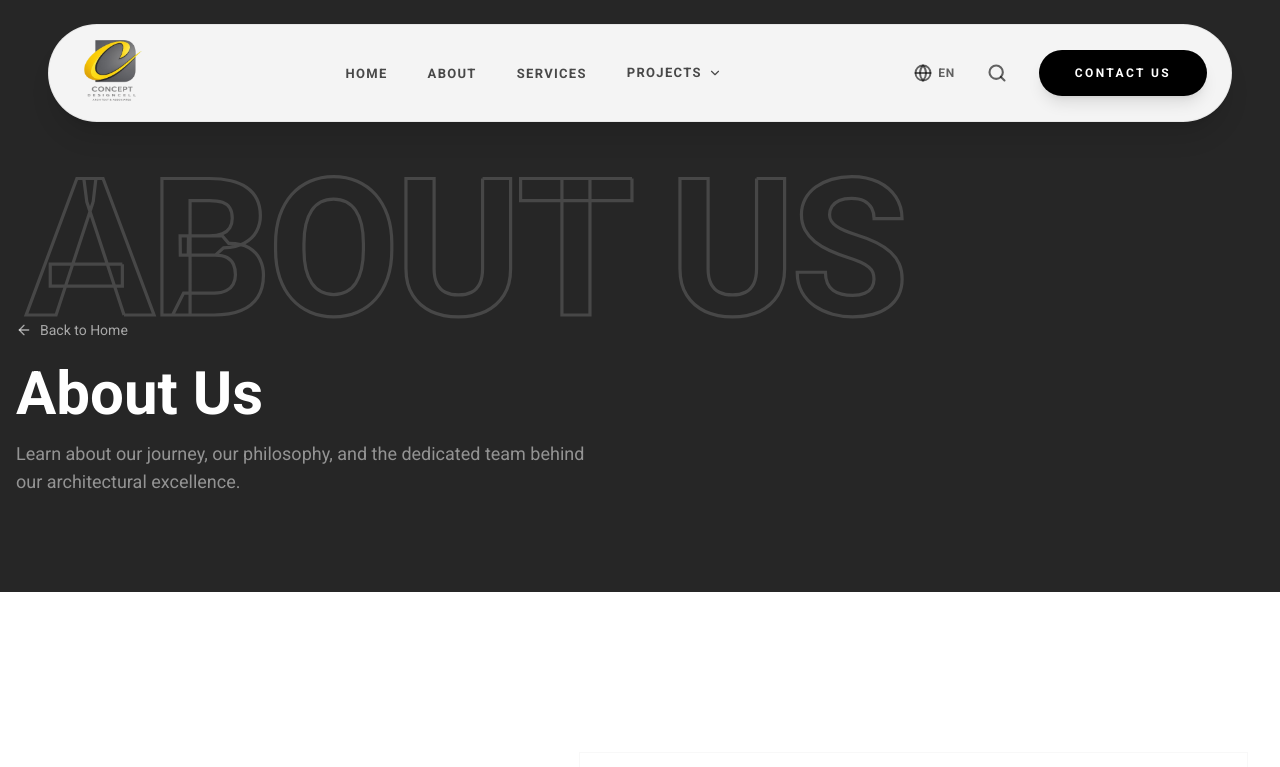
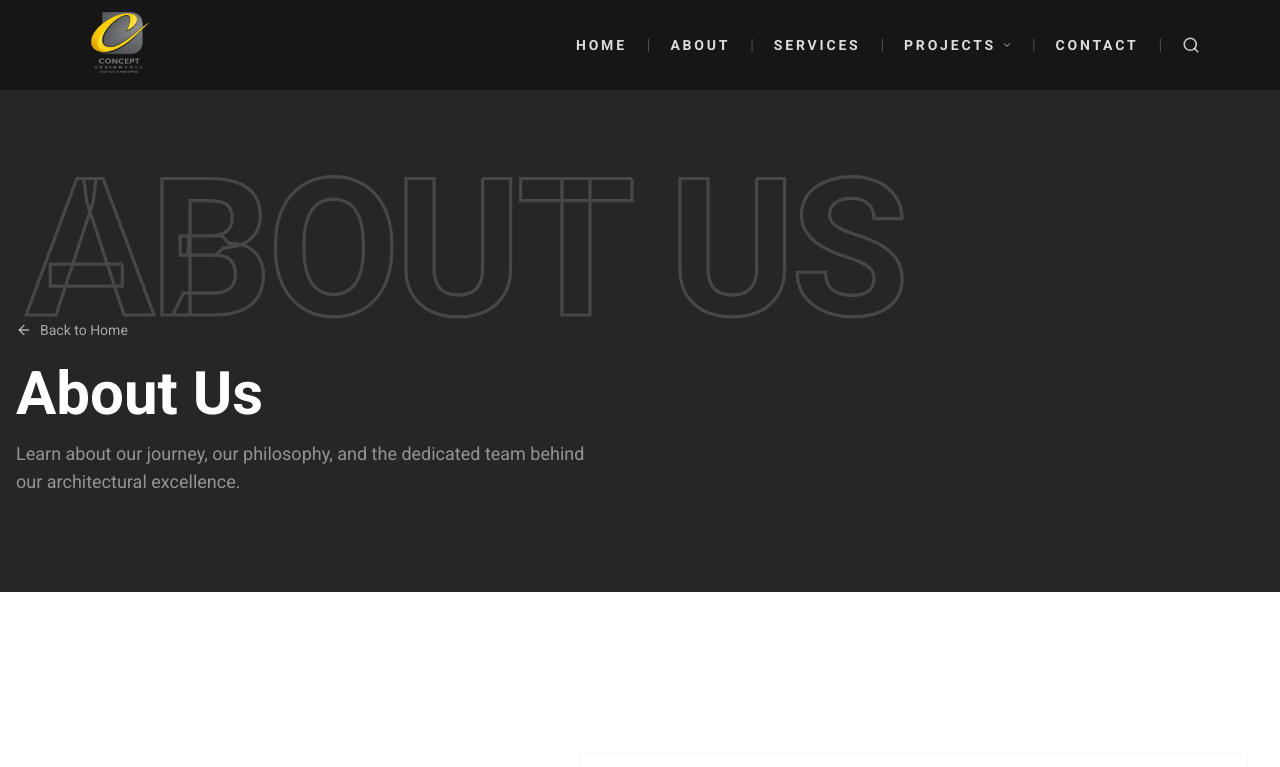
Before and after one commit to WebTeam14/concept-design-cell, a React (Vite) app: page /#/about in a window 1280 px wide. Shown: the top 767 px of the page. Built offline with nearby package versions, Linux system fonts and the light colour scheme; the HTML template or start-up script is replaced by a standard one.

Commit message:
Nav bar, project grid Updated

```diff
--- a/src/components/AboutExtras.tsx
+++ b/src/components/AboutExtras.tsx
@@ -187,7 +187,7 @@ function Philosophy() {
             <motion.div
               key={item.title}
               {...fadeUp(0.15 + i * 0.1)}
-              className="border border-background/10 p-8 hover:border-primary transition-colors duration-500 group"
+              className="border border-background/20 p-8 hover:border-primary transition-colors duration-500 group"
             >
               <h3 className="text-primary text-xs font-bold tracking-[0.4em] uppercase mb-4 group-hover:translate-x-2 transition-transform duration-300">
                 {item.title}
--- a/src/components/ClientLogoSlider.tsx
+++ b/src/components/ClientLogoSlider.tsx
@@ -13,14 +13,15 @@ export default function ClientLogoSlider() {
     <section className="py-12 md:py-20 bg-background overflow-hidden border-t border-b border-border/20">
       <div className="container mx-auto px-4 mb-8 text-center">
         <h2 className="text-2xl md:text-3xl font-display font-semibold text-foreground">
-          Our Valued Clients
+          OUR VALUED CLIENTS
         </h2>
         <div className="w-16 h-0.5 bg-primary/40 mx-auto mt-4"></div>
       </div>
 
       {/* Marquee Wrapper */}
-      <div className="relative w-full flex overflow-x-hidden pt-8 pb-4 bg-muted/30">
+      <div className="relative w-full flex overflow-x-hidden py-12 bg-foreground">
         <div className="flex w-max animate-marquee space-x-12 md:space-x-24 px-12 md:px-24 items-center">
+
           {clientLogos.map((logo, index) => (
             <div
               key={`logo-${index}`}
--- a/src/components/Navbar.tsx
+++ b/src/components/Navbar.tsx
@@ -1,9 +1,10 @@
 import { useState, useEffect, useRef } from "react";
-import { Menu, X, ChevronDown, Search, Globe } from "lucide-react";
+import { Menu, X, Search, ChevronDown } from "lucide-react";
 import { Link, useLocation } from "react-router-dom";
 import { motion, AnimatePresence } from "framer-motion";
-import logo from "../assets/ConceptCellDesgin-Logo-removebg-preview.png";
+import logo from "@/assets/logo.png";
 
+// ─── Nav data ─────────────────────────────────────────────────────────────────
 const navLinks = [
   { label: "Home", href: "/" },
   { label: "About", href: "/about" },
@@ -16,199 +17,328 @@ const navLinks = [
       { label: "Ongoing Projects", href: "/projects/ongoing" },
     ],
   },
+
   { label: "Contact", href: "/contact" },
 ];
 
 export default function Navbar() {
   const [isOpen, setIsOpen] = useState(false);
   const [scrolled, setScrolled] = useState(false);
-  const [dropdownOpen, setDropdownOpen] = useState(false);
-  const dropdownRef = useRef<HTMLLIElement>(null);
+  const [openDropdown, setOpenDropdown] = useState<string | null>(null);
+  const [searchOpen, setSearchOpen] = useState(false);
+  const searchRef = useRef<HTMLInputElement>(null);
   const location = useLocation();
   const isHome = location.pathname === "/";
 
   useEffect(() => {
-    const onScroll = () => setScrolled(window.scrollY > 20);
-    window.addEventListener("scroll", onScroll);
+    const onScroll = () => setScrolled(window.scrollY > 60);
+    window.addEventListener("scroll", onScroll, { passive: true });
     return () => window.removeEventListener("scroll", onScroll);
   }, []);
 
   useEffect(() => {
-    const handleClick = (e: MouseEvent) => {
-      if (dropdownRef.current && !dropdownRef.current.contains(e.target as Node)) {
-        setDropdownOpen(false);
-      }
-    };
-    document.addEventListener("click", handleClick);
-    return () => document.removeEventListener("click", handleClick);
-  }, []);
+    document.body.style.overflow = isOpen ? "hidden" : "";
+    return () => { document.body.style.overflow = ""; };
+  }, [isOpen]);
+
+  useEffect(() => {
+    if (searchOpen) setTimeout(() => searchRef.current?.focus(), 50);
+  }, [searchOpen]);
 
   const handleNavClick = (href: string) => {
     setIsOpen(false);
-    setDropdownOpen(false);
+    setOpenDropdown(null);
     if (href.startsWith("/#") && isHome) {
-      const id = href.replace("/#", "");
-      document.getElementById(id)?.scrollIntoView({ behavior: "smooth" });
+      document.getElementById(href.replace("/#", ""))?.scrollIntoView({ behavior: "smooth" });
     }
   };
 
+  // TRUE when sitting over a dark hero (transparent navbar, white text)
+  const onDarkHero = !scrolled && isHome && !isOpen;
+
   return (
-    <nav className={`fixed top-0 left-0 right-0 z-50 transition-all duration-700 ease-in-out ${
-      scrolled ? "pt-2 px-4 md:px-8 lg:px-12" : "pt-4 md:pt-6 px-4 md:px-8 lg:px-12"
-    }`}>
-      <div className={`mx-auto max-w-[1400px] flex items-center justify-between px-6 py-1 transition-all duration-500 shadow-xl ${
-        isOpen ? "rounded-t-[32px] rounded-b-none shadow-2xl" : "rounded-full shadow-lg hover:shadow-xl"
-      } bg-white/95 backdrop-blur-xl border border-black/5`}>
+    <>
+      {/* ═══════════════════════════════════════════════════════════════════
+          NAVBAR
+      ═══════════════════════════════════════════════════════════════════ */}
+      <nav
+        className={`
+          fixed top-0 left-0 right-0 z-50
+          transition-all duration-500
+          ${scrolled
+            ? "bg-black/75 backdrop-blur-md shadow-[0_2px_20px_rgba(0,0,0,0.35)]"
+            : "bg-black/40 backdrop-blur-sm"
+          }
+        `}
+      >
+        {/* ── Search overlay ──────────────────────────────────────────────── */}
+        <AnimatePresence>
+          {searchOpen && (
+            <motion.div
+              initial={{ opacity: 0 }}
+              animate={{ opacity: 1 }}
+              exit={{ opacity: 0 }}
+              transition={{ duration: 0.2 }}
+              className={`
+                absolute inset-0 z-20 flex items-center px-6 md:px-12
+                ${scrolled ? "bg-white" : "bg-black/55 backdrop-blur-sm"}
+              `}
+            >
+              <Search size={17} className={scrolled ? "text-neutral-400" : "text-white/55"} />
+              <input
+                ref={searchRef}
+                type="text"
+                placeholder="Type to search…"
+                className={`
+                  flex-1 px-4 bg-transparent outline-none text-[13px] tracking-wider font-medium
+                  ${scrolled ? "text-black placeholder-neutral-400" : "text-white placeholder-white/45"}
+                `}
+              />
+              <button
+                onClick={() => setSearchOpen(false)}
+                className={`p-2 transition-colors ${scrolled ? "text-neutral-500 hover:text-black" : "text-white/65 hover:text-white"
+                  }`}
+              >
+                <X size={19} />
+              </button>
+            </motion.div>
+          )}
+        </AnimatePresence>
 
-        {/* Logo */}
-        <Link to="/" onClick={() => setIsOpen(false)} className="flex items-center shrink-0 group py-1">
+        {/* ── Main bar ────────────────────────────────────────────────────── */}
+        <div className="flex items-center justify-between h-[80px] md:h-[90px] lg:h-[90px] px-5 md:px-8 lg:px-14 xl:px-20">
+
+          {/* LOGO — far left */}
+          <Link
+            to="/"
+            onClick={() => setIsOpen(false)}
+            className="flex items-center shrink-0 group py-2"
+          >
             <img
               src={logo}
               alt="Concept Design Cell"
-            className="h-12 md:h-16 lg:h-20 w-auto object-contain transition-all duration-500 group-hover:scale-110"
+              className={`
+                h-14 md:h-16 lg:h-20 w-auto object-contain
+                transition-all duration-500
+              `}
             />
           </Link>
 
-        {/* Desktop Nav - Centered Links */}
-        <div className="hidden lg:flex items-center justify-center flex-1 mx-8">
-          <ul className="flex items-center gap-6 xl:gap-10">
-            {navLinks.slice(0, -1).map((link) =>
-              link.dropdown ? (
-                <li
-                  key={link.href}
-                  className="relative group py-2"
-                  onMouseEnter={() => setDropdownOpen(true)}
-                  onMouseLeave={() => setDropdownOpen(false)}
+          {/* DESKTOP LINKS — far right, pipe-separated */}
+          <div className="hidden lg:flex items-center">
+            {navLinks.map((link, i) => (
+              <div key={link.href} className="flex items-center">
+                {/* Pipe separator */}
+                {i > 0 && (
+                  <span
+                    className="mx-4 xl:mx-5 select-none font-thin text-base leading-none text-white/30"
+                  >
+                    |
+                  </span>
+                )}
+
+                {link.dropdown ? (
+                  /* Dropdown trigger */
+                  <div
+                    className="relative"
+                    onMouseEnter={() => setOpenDropdown(link.label)}
+                    onMouseLeave={() => setOpenDropdown(null)}
                   >
                     <button
-                    className="flex items-center gap-1.5 text-[13px] font-bold tracking-widest text-black/70 hover:text-black transition-all uppercase group-hover:scale-105"
+                      className={`
+                      flex items-center gap-1.5
+                      text-[13px] md:text-[14px] font-bold tracking-[0.2em] uppercase
+                      transition-colors duration-200
+                      text-white/85 hover:text-white
+                    `}
                     >
                       {link.label}
                       <ChevronDown
-                      size={14}
-                      className={`transition-transform duration-500 ${dropdownOpen ? "rotate-180" : ""}`}
+                        size={10}
+                        className={`transition-transform duration-300 ${openDropdown === link.label ? "rotate-180" : ""
+                          }`}
                       />
                     </button>
 
-                  {/* Dropdown Menu */}
-                  <div className={`absolute top-full left-1/2 -translate-x-1/2 mt-3 w-72 opacity-0 invisible group-hover:opacity-100 group-hover:visible transition-all duration-500 transform translate-y-4 group-hover:translate-y-0 bg-white border border-neutral-100 shadow-[0_20px_50px_rgba(0,0,0,0.15)] rounded-[24px] py-4 overflow-hidden z-[100]`}>
-                    <div className="flex flex-col">
+                    {/* Dropdown panel */}
+                    <AnimatePresence>
+                      {openDropdown === link.label && (
+                        <motion.div
+                          initial={{ opacity: 0, y: 5 }}
+                          animate={{ opacity: 1, y: 0 }}
+                          exit={{ opacity: 0, y: 5 }}
+                          transition={{ duration: 0.16 }}
+                          className="absolute top-full right-0 mt-4 w-52 bg-white shadow-[0_8px_30px_rgba(0,0,0,0.13)] border-t-[2px] border-neutral-800"
+                        >
                           {link.dropdown.map((sub) => (
                             <Link
                               key={sub.href}
                               to={sub.href}
                               onClick={() => handleNavClick(sub.href)}
-                          className="block px-8 py-4 text-[12px] font-bold tracking-[0.12em] text-neutral-600 hover:text-black hover:bg-neutral-50 transition-all uppercase border-l-4 border-transparent hover:border-black"
+                              className="block px-5 py-3 text-[9.5px] font-bold tracking-[0.18em] uppercase text-neutral-600 hover:text-black hover:bg-neutral-50 transition-all border-b border-neutral-100 last:border-0"
                             >
                               {sub.label}
                             </Link>
                           ))}
+                        </motion.div>
+                      )}
+                    </AnimatePresence>
                   </div>
-                  </div>
-                </li>
                 ) : (
-                <li key={link.href}>
+                  /* Regular link */
                   <Link
                     to={link.href}
-                    className="text-[13px] font-bold tracking-widest text-black/70 hover:text-black transition-all uppercase hover:scale-105 inline-block"
+                    onClick={() => handleNavClick(link.href)}
+                    className="
+                      relative text-[13px] md:text-[14px] font-bold tracking-[0.2em] uppercase
+                      transition-colors duration-200
+                      after:absolute after:-bottom-0.5 after:left-0
+                      after:w-0 after:h-px after:transition-all after:duration-300
+                      hover:after:w-full
+                      text-white/85 hover:text-white after:bg-white
+                    "
                   >
                     {link.label}
                   </Link>
-                </li>
-              )
                 )}
-          </ul>
+              </div>
+            ))}
+
+            {/* Pipe + Search icon */}
+            <span className="mx-4 xl:mx-5 select-none font-thin text-base leading-none text-white/30">|</span>
+            <button
+              onClick={() => setSearchOpen(true)}
+              className="transition-colors duration-200 text-white/75 hover:text-white"
+            >
+              <Search size={18} strokeWidth={2.2} />
+            </button>
           </div>
 
-        {/* Desktop Right Side - Language, Search, Contact */}
-        <div className="hidden lg:flex items-center gap-6 shrink-0">
-          <div className="flex items-center gap-1.5 text-black/60 hover:text-black cursor-pointer text-[12px] font-bold tracking-wider transition-colors">
-            <Globe size={18} strokeWidth={2.5} />
-            <span>EN</span>
-          </div>
-
-          <button className="text-black/60 hover:text-black p-2 transition-all hover:scale-110">
-            <Search size={20} strokeWidth={2.5} />
-          </button>
-
-          <Link
-            to="/contact"
-            className="bg-black text-white px-9 py-3.5 rounded-full text-[12px] font-bold tracking-[0.2em] uppercase hover:bg-neutral-800 transition-all shadow-lg hover:shadow-black/30 hover:-translate-y-0.5 active:translate-y-0"
+          {/* MOBILE: search + hamburger */}
+          <div className="flex lg:hidden items-center gap-0.5">
+            <button
+              onClick={() => setSearchOpen(true)}
+              className={`p-2.5 transition-colors ${onDarkHero || isOpen ? "text-white/80 hover:text-white" : "text-neutral-700 hover:text-black"
+                }`}
             >
-            Contact us
-          </Link>
-        </div>
-
-        {/* Mobile Toggle */}
-        <div className="flex lg:hidden items-center gap-4">
-          <button className="text-black/60 p-2 hover:scale-110 transition-transform">
-            <Search size={20} strokeWidth={2.5} />
+              <Search size={19} strokeWidth={2} />
             </button>
             <button
               onClick={() => setIsOpen(!isOpen)}
-            className="text-black hover:text-black/70 p-2 transition-all active:scale-90"
+              className={`p-2.5 transition-colors ${onDarkHero || isOpen ? "text-white hover:text-white/70" : "text-neutral-800 hover:text-black"
+                }`}
               aria-label="Toggle menu"
             >
-            {isOpen ? <X size={28} strokeWidth={2.5} /> : <Menu size={28} strokeWidth={2.5} />}
+              {isOpen ? <X size={22} strokeWidth={2} /> : <Menu size={22} strokeWidth={2} />}
             </button>
           </div>
         </div>
 
-      {/* Mobile Menu */}
+        {/* Scrolled bottom border */}
+        {scrolled && <div className="absolute bottom-0 left-0 right-0 h-px bg-white/10" />}
+      </nav>
+
+      {/* ═══════════════════════════════════════════════════════════════════
+          MOBILE FULL-SCREEN MENU (dark overlay, like ethique.in)
+      ═══════════════════════════════════════════════════════════════════ */}
       <AnimatePresence>
         {isOpen && (
           <motion.div
-            initial={{ opacity: 0, y: -20 }}
-            animate={{ opacity: 1, y: 0 }}
-            exit={{ opacity: 0, y: -20 }}
-            transition={{ duration: 0.3, ease: "easeOut" }}
-            className="lg:hidden mx-auto max-w-[1400px] bg-white/98 backdrop-blur-xl border-t border-black/5 rounded-b-[32px] shadow-2xl overflow-hidden"
+            initial={{ opacity: 0 }}
+            animate={{ opacity: 1 }}
+            exit={{ opacity: 0 }}
+            transition={{ duration: 0.3 }}
+            className="lg:hidden fixed inset-0 z-40 bg-[#1c1a18] flex flex-col"
           >
-            <ul className="flex flex-col py-6">
-              {navLinks.map((link) => (
-                <li key={link.href} className="border-b border-black/[0.03] last:border-0">
+            {/* Mobile Header with Logo and Close Button */}
+            <div className="flex items-center justify-between h-[80px] md:h-[90px] px-5 md:px-8">
+              <Link to="/" onClick={() => setIsOpen(false)} className="py-2">
+                <img
+                  src={logo}
+                  alt="Concept Design Cell"
+                  className="h-14 md:h-16 w-auto object-contain"
+                />
+              </Link>
+              <button
+                onClick={() => setIsOpen(false)}
+                className="p-2.5 text-white hover:text-white/70 transition-colors"
+              >
+                <X size={22} strokeWidth={2} />
+              </button>
+            </div>
+
+            <div className="h-px w-full bg-white/10" />
+
+            <ul className="flex flex-col px-7 pt-4 pb-10 overflow-y-auto flex-1">
+              {navLinks.map((link, i) => (
+                <motion.li
+                  key={link.href}
+                  initial={{ opacity: 0, x: -18 }}
+                  animate={{ opacity: 1, x: 0 }}
+                  transition={{ delay: 0.03 + i * 0.055, duration: 0.28 }}
+                  className="border-b border-white/[0.07]"
+                >
                   {link.dropdown ? (
                     <>
-                      <div className="flex items-center justify-between py-4 px-10 text-[13px] font-bold tracking-[0.15em] text-black/80 uppercase">
+                      <button
+                        onClick={() =>
+                          setOpenDropdown(openDropdown === link.label ? null : link.label)
+                        }
+                        className="flex items-center justify-between w-full py-6 text-[15px] font-bold tracking-[0.2em] uppercase text-white/60 hover:text-white transition-colors"
+                      >
                         {link.label}
-                      </div>
-                      <div className="bg-neutral-50 py-3">
+                        <ChevronDown
+                          size={12}
+                          className={`transition-transform duration-300 ${openDropdown === link.label ? "rotate-180" : ""
+                            }`}
+                        />
+                      </button>
+                      <AnimatePresence>
+                        {openDropdown === link.label && (
+                          <motion.div
+                            initial={{ height: 0, opacity: 0 }}
+                            animate={{ height: "auto", opacity: 1 }}
+                            exit={{ height: 0, opacity: 0 }}
+                            transition={{ duration: 0.2 }}
+                            className="overflow-hidden"
+                          >
                             {link.dropdown.map((sub) => (
                               <Link
                                 key={sub.href}
                                 to={sub.href}
                                 onClick={() => handleNavClick(sub.href)}
-                            className="flex items-center justify-between py-4 px-14 text-[11px] font-bold tracking-[0.12em] text-neutral-500 hover:text-black transition-colors uppercase"
+                                className="flex items-center gap-3 py-3 pl-4 text-[10px] font-bold tracking-[0.2em] uppercase text-white/30 hover:text-white/65 transition-colors"
                               >
+                                <span className="w-3 h-px bg-white/20 inline-block shrink-0" />
                                 {sub.label}
                               </Link>
                             ))}
-                      </div>
+                            <div className="pb-2" />
+                          </motion.div>
+                        )}
+                      </AnimatePresence>
                     </>
                   ) : (
                     <Link
                       to={link.href}
-                      onClick={() => setIsOpen(false)}
-                      className="block py-5 px-10 text-[13px] font-bold tracking-[0.15em] text-black/80 hover:text-black transition-colors uppercase"
+                      onClick={() => handleNavClick(link.href)}
+                      className="block py-6 text-[15px] font-bold tracking-[0.2em] uppercase text-white/60 hover:text-white transition-colors"
                     >
                       {link.label}
                     </Link>
                   )}
-                </li>
+                </motion.li>
               ))}
-              <li className="px-10 pt-8 pb-4">
-                <Link
-                  to="/contact"
-                  onClick={() => setIsOpen(false)}
-                  className="block w-full bg-black text-white text-center py-5 rounded-full text-[11px] font-bold tracking-[0.2em] uppercase shadow-xl"
-                >
-                  Contact us
-                </Link>
-              </li>
             </ul>
+
+            <div className="px-7 py-5 border-t border-white/[0.06]">
+              <p className="text-[9px] tracking-[0.35em] uppercase text-white/20 font-semibold">
+                © {new Date().getFullYear()} Concept Design Cell
+              </p>
+            </div>
           </motion.div>
         )}
       </AnimatePresence>
-    </nav>
+    </>
   );
 }
--- a/src/components/ServicesSection.tsx
+++ b/src/components/ServicesSection.tsx
@@ -58,7 +58,7 @@ export default function ServicesSection() {
             return (
               <div
                 key={service.title}
-                className={`group relative p-10 md:p-14 border border-background/10 hover:border-primary hover:bg-background/5 transition-colors duration-500 cursor-pointer ${isVisible ? "animate-fade-up" : "opacity-0"
+                className={`group relative p-10 md:p-14 border border-background/20 hover:bg-background/5 transition-colors duration-500 cursor-pointer ${isVisible ? "animate-fade-up" : "opacity-0"
                   }`}
                 style={{ animationDelay: `${0.2 + i * 0.1}s` }}
               >
```
Also changed, not shown: src/components/ProjectsSection.tsx (+6 -4 lines), src/components/StatsSection.tsx (+5 -2 lines), src/pages/CompletedProjects.tsx (+6 -4 lines), src/pages/OngoingProjects.tsx (+6 -4 lines), src/pages/ProjectDetail.tsx (+32 -23 lines). Lines whose indentation alone changed are shown as unchanged.
